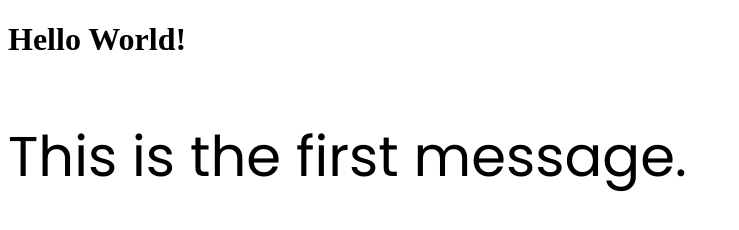
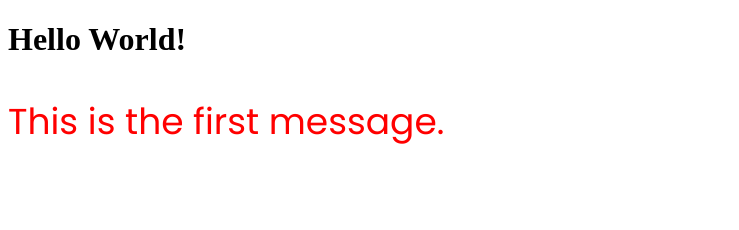
Before and after one commit to acevay/acevay.github.com, a plain HTML site: page index.html in a window 1280 px wide. Shown: the whole page, without its empty margins (0-739 px from the left). Drawn offline with Linux system fonts and the light colour scheme.

Commit message:
Update style.css

```diff
--- a/style.css
+++ b/style.css
@@ -1,4 +1,5 @@
 p {
     font-family: Poppins;
-    font-size: 56px;
+    font-size: 36px;
+    color: red;
 }
```
